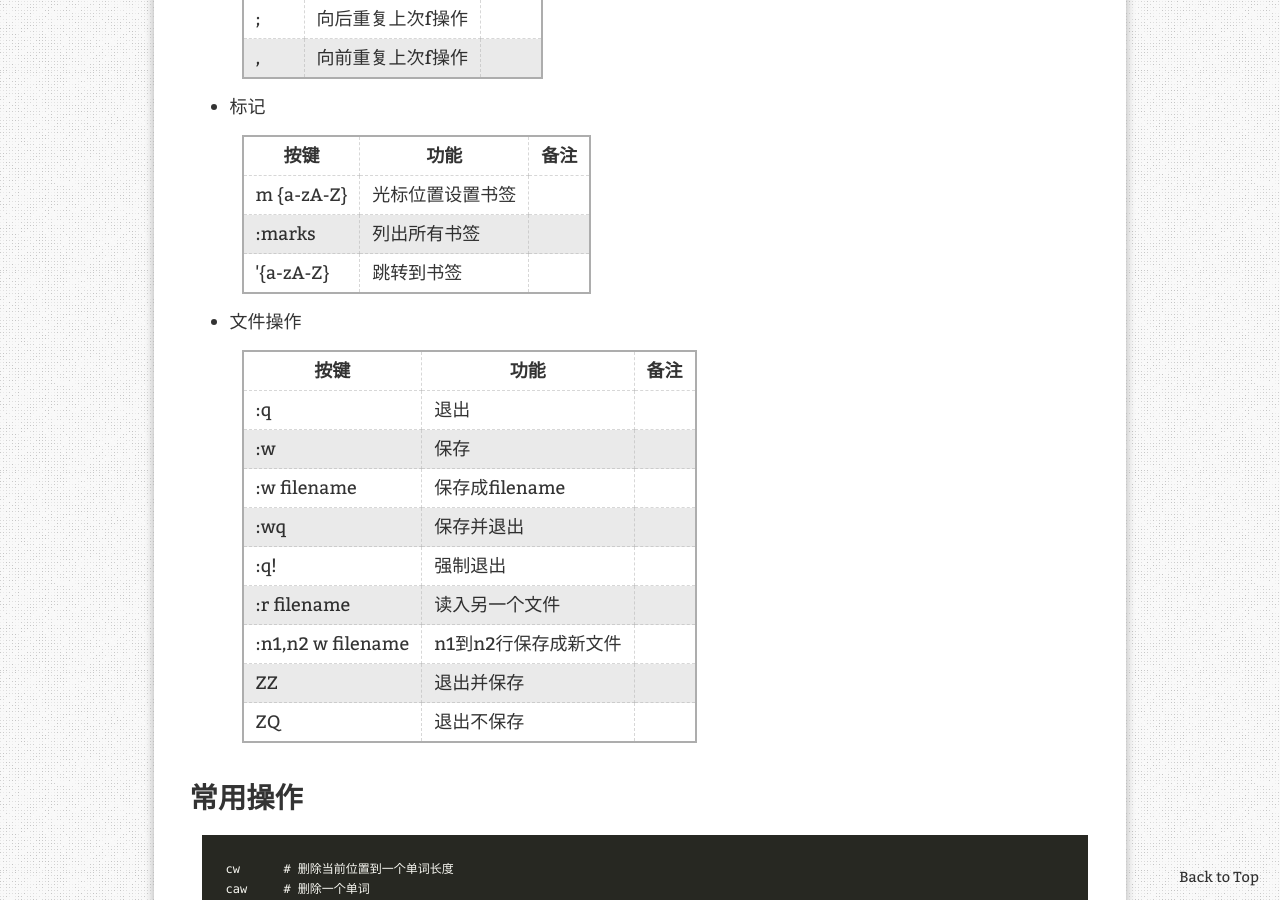
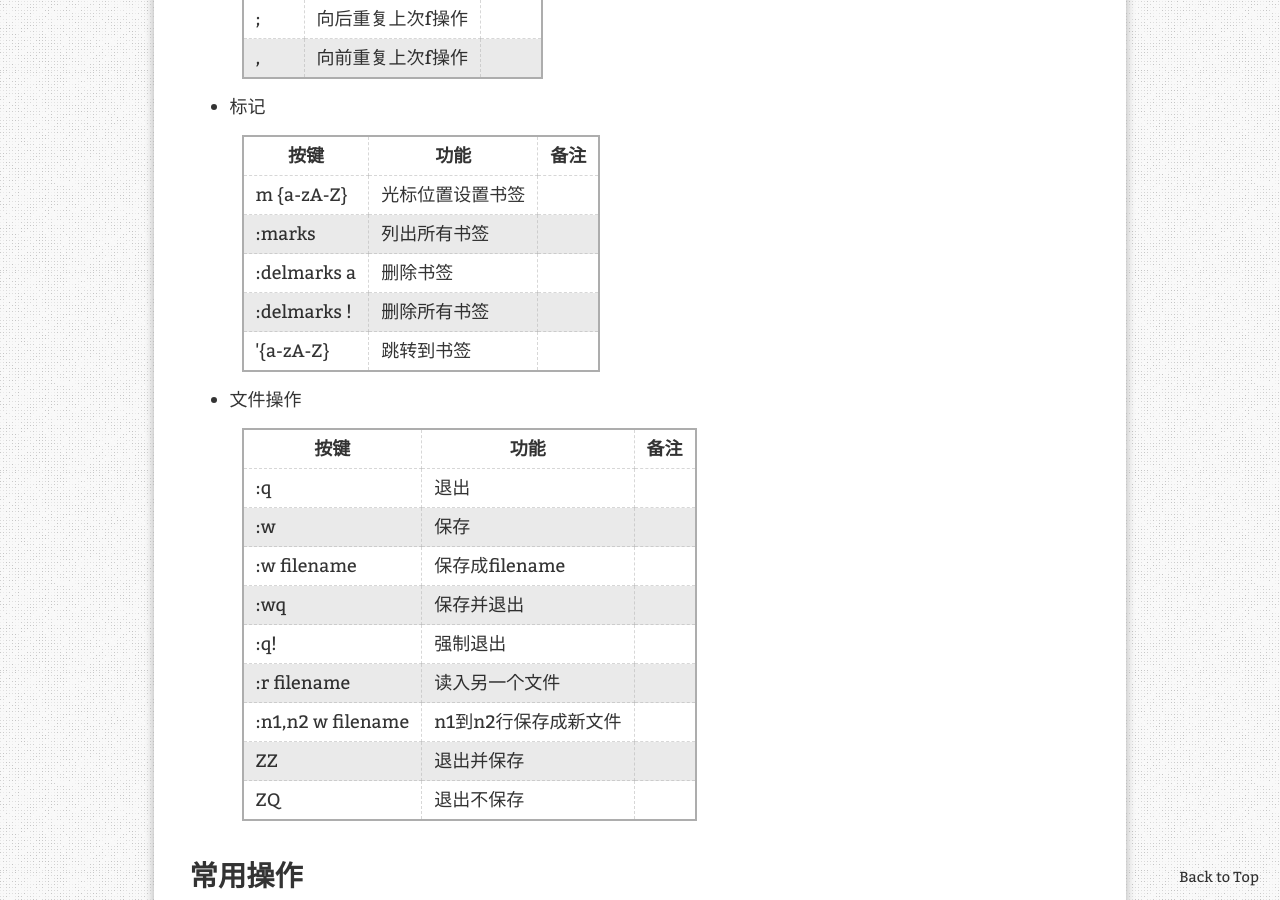
Before and after one commit to ElmTran/ElmTran.github.io, a Jekyll site: the page built from _posts/2022-03-24-vim-quick-table.md, in a window 1280 px wide and 900 px high, scrolled down 4928 px. Built offline with Jekyll 4.4.1, drawn with Linux system fonts in a browser that asks for light colours; comment, search, counter and statistics services are not loaded.

Commit message:
update vim

```diff
--- a/_posts/2022-03-24-vim-quick-table.md
+++ b/_posts/2022-03-24-vim-quick-table.md
@@ -140,6 +140,8 @@ redirect_from:
     ---------|----------|---------
     m {a-zA-Z} | 光标位置设置书签 |
     :marks | 列出所有书签 |
+    :delmarks a | 删除书签 |
+    :delmarks ! | 删除所有书签 |
     '{a-zA-Z} | 跳转到书签 |
 
 - 文件操作
```
